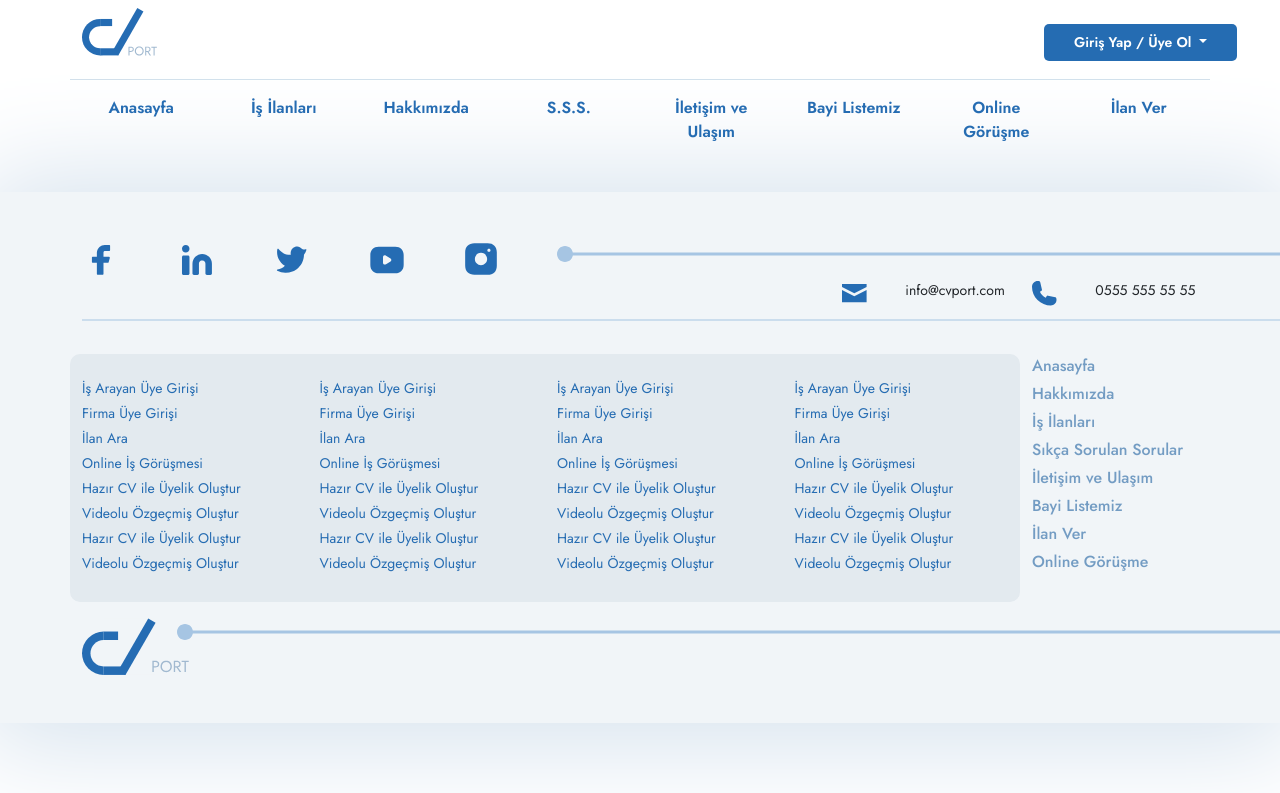
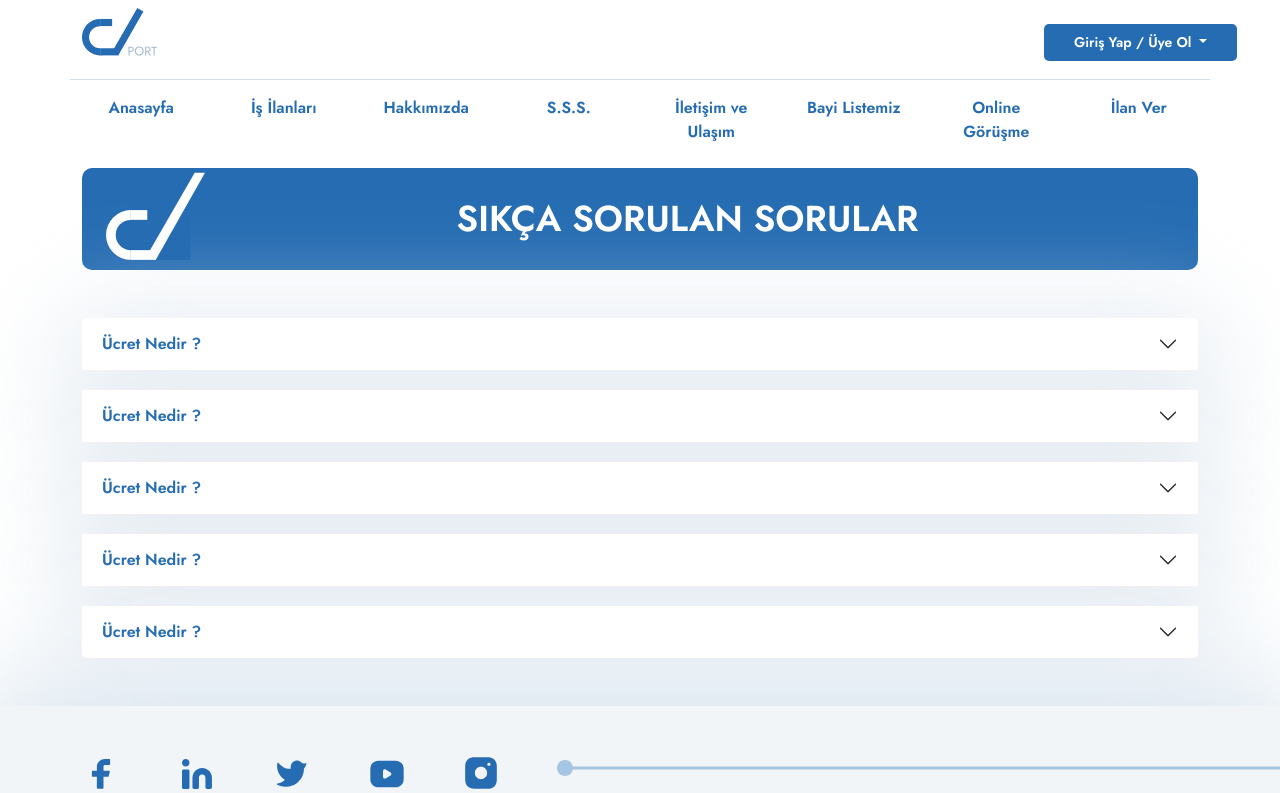
Before and after one commit to aysellunlu/cv-port, a React (Create React App) app in the folder cv-port/: page /sikca-sorulan-sorular in a window 1280 px wide. Shown: the top 793 px of the page. Built offline with nearby package versions, Linux system fonts and the light colour scheme.

Commit message:
Sıkça sorulan sorular sayfasının oluşturulması

```diff
--- a/cv-port/src/App.js
+++ b/cv-port/src/App.js
@@ -9,6 +9,7 @@ import { BrowserRouter, Routes, Route } from "react-router-dom";
 import BeDealer from "./Pages/BeDealer";
 import JobPostingPackage from "./Pages/JobPostingPackage";
 import AboutUs from "./Pages/AboutUs";
+import SSSPage from "./Pages/SSSPage";
 
 function App() {
   return (
@@ -23,6 +24,7 @@ function App() {
           <Route path="/bayi-ol" element={<BeDealer />} />
           <Route path="/ilan-ver" element={<JobPostingPackage />} />
           <Route path="/hakkimizda" element={<AboutUs />} />
+          <Route path="/sikca-sorulan-sorular" element={<SSSPage/>} />
         </Routes>
       </BrowserRouter>
       <Footer />
--- a/cv-port/src/Layout/Header.js
+++ b/cv-port/src/Layout/Header.js
@@ -83,9 +83,11 @@ function Header() {
           </a>
         </Col>
         <Col>
+        <a href="/sikca-sorulan-sorular">
           <div className="tab-menu-text" type="button">
             S.S.S.
           </div>
+          </a>
         </Col>
         <Col>
           <div className="tab-menu-text" type="button">
--- /dev/null
+++ b/cv-port/src/Pages/SSSPage.js
@@ -0,0 +1,93 @@
+import React from 'react';
+import { Container, Col, Row, Accordion} from 'react-bootstrap';
+import HeaderLogo from "../img/page-header-logo.svg";
+import '../Styles/SSS.css';
+
+const SSSPage = () => {
+  return (
+    <React.Fragment>
+        <Container>
+        <div className="header-bg mt-4 mb-5">
+          <Row>
+            <Col lg={1}>
+              <div className="px-4">
+                <img src={HeaderLogo} width="100" />
+              </div>
+            </Col>
+            <Col lg={11}>
+              <div className="text-center page-header-text pb-4 pt-4">
+                SIKÇA SORULAN SORULAR
+              </div>
+            </Col>
+          </Row>
+        </div>
+      </Container>
+      <Container>
+      <Accordion>
+      <Accordion.Item eventKey="0">
+        <Accordion.Header>Ücret Nedir ?</Accordion.Header>
+        <Accordion.Body>
+          Lorem ipsum dolor sit amet, consectetur adipiscing elit, sed do
+          eiusmod tempor incididunt ut labore et dolore magna aliqua. Ut enim ad
+          minim veniam, quis nostrud exercitation ullamco laboris nisi ut
+          aliquip ex ea commodo consequat. Duis aute irure dolor in
+          reprehenderit in voluptate velit esse cillum dolore eu fugiat nulla
+          pariatur. Excepteur sint occaecat cupidatat non proident, sunt in
+          culpa qui officia deserunt mollit anim id est laborum.
+        </Accordion.Body>
+      </Accordion.Item>
+      <Accordion.Item eventKey="1">
+        <Accordion.Header>Ücret Nedir ?</Accordion.Header>
+        <Accordion.Body>
+          Lorem ipsum dolor sit amet, consectetur adipiscing elit, sed do
+          eiusmod tempor incididunt ut labore et dolore magna aliqua. Ut enim ad
+          minim veniam, quis nostrud exercitation ullamco laboris nisi ut
+          aliquip ex ea commodo consequat. Duis aute irure dolor in
+          reprehenderit in voluptate velit esse cillum dolore eu fugiat nulla
+          pariatur. Excepteur sint occaecat cupidatat non proident, sunt in
+          culpa qui officia deserunt mollit anim id est laborum.
+        </Accordion.Body>
+      </Accordion.Item>
+      <Accordion.Item eventKey="2">
+        <Accordion.Header>Ücret Nedir ?</Accordion.Header>
+        <Accordion.Body>
+          Lorem ipsum dolor sit amet, consectetur adipiscing elit, sed do
+          eiusmod tempor incididunt ut labore et dolore magna aliqua. Ut enim ad
+          minim veniam, quis nostrud exercitation ullamco laboris nisi ut
+          aliquip ex ea commodo consequat. Duis aute irure dolor in
+          reprehenderit in voluptate velit esse cillum dolore eu fugiat nulla
+          pariatur. Excepteur sint occaecat cupidatat non proident, sunt in
+          culpa qui officia deserunt mollit anim id est laborum.
+        </Accordion.Body>
+      </Accordion.Item>
+      <Accordion.Item eventKey="3">
+        <Accordion.Header>Ücret Nedir ?</Accordion.Header>
+        <Accordion.Body>
+          Lorem ipsum dolor sit amet, consectetur adipiscing elit, sed do
+          eiusmod tempor incididunt ut labore et dolore magna aliqua. Ut enim ad
+          minim veniam, quis nostrud exercitation ullamco laboris nisi ut
+          aliquip ex ea commodo consequat. Duis aute irure dolor in
+          reprehenderit in voluptate velit esse cillum dolore eu fugiat nulla
+          pariatur. Excepteur sint occaecat cupidatat non proident, sunt in
+          culpa qui officia deserunt mollit anim id est laborum.
+        </Accordion.Body>
+      </Accordion.Item>
+      <Accordion.Item eventKey="4">
+        <Accordion.Header>Ücret Nedir ?</Accordion.Header>
+        <Accordion.Body>
+          Lorem ipsum dolor sit amet, consectetur adipiscing elit, sed do
+          eiusmod tempor incididunt ut labore et dolore magna aliqua. Ut enim ad
+          minim veniam, quis nostrud exercitation ullamco laboris nisi ut
+          aliquip ex ea commodo consequat. Duis aute irure dolor in
+          reprehenderit in voluptate velit esse cillum dolore eu fugiat nulla
+          pariatur. Excepteur sint occaecat cupidatat non proident, sunt in
+          culpa qui officia deserunt mollit anim id est laborum.
+        </Accordion.Body>
+      </Accordion.Item>
+    </Accordion>
+      </Container>
+    </React.Fragment>
+  )
+}
+
+export default SSSPage
--- /dev/null
+++ b/cv-port/src/Styles/SSS.css
@@ -0,0 +1,22 @@
+.accordion-button {
+  font-family: "Jost", sans-serif !important;
+  color: #256cb2 !important;
+  font-size: 16px !important;
+  font-weight: 600 !important;
+}
+.accordion-item {
+  margin-bottom: 20px !important;
+  border-radius: 10px;
+  border-bottom: white !important;
+  border-top: white !important;
+  border-left: white !important;
+  border-right: white !important;
+  box-shadow: 0px 4px 100px 20px rgba(214, 225, 235, 0.49);
+}
+.accordion-body {
+  font-family: "Jost", sans-serif !important;
+  color: #52575c !important;
+}
+.accordion-button:not(.collapsed) {
+  background-color: white !important;
+}
```
